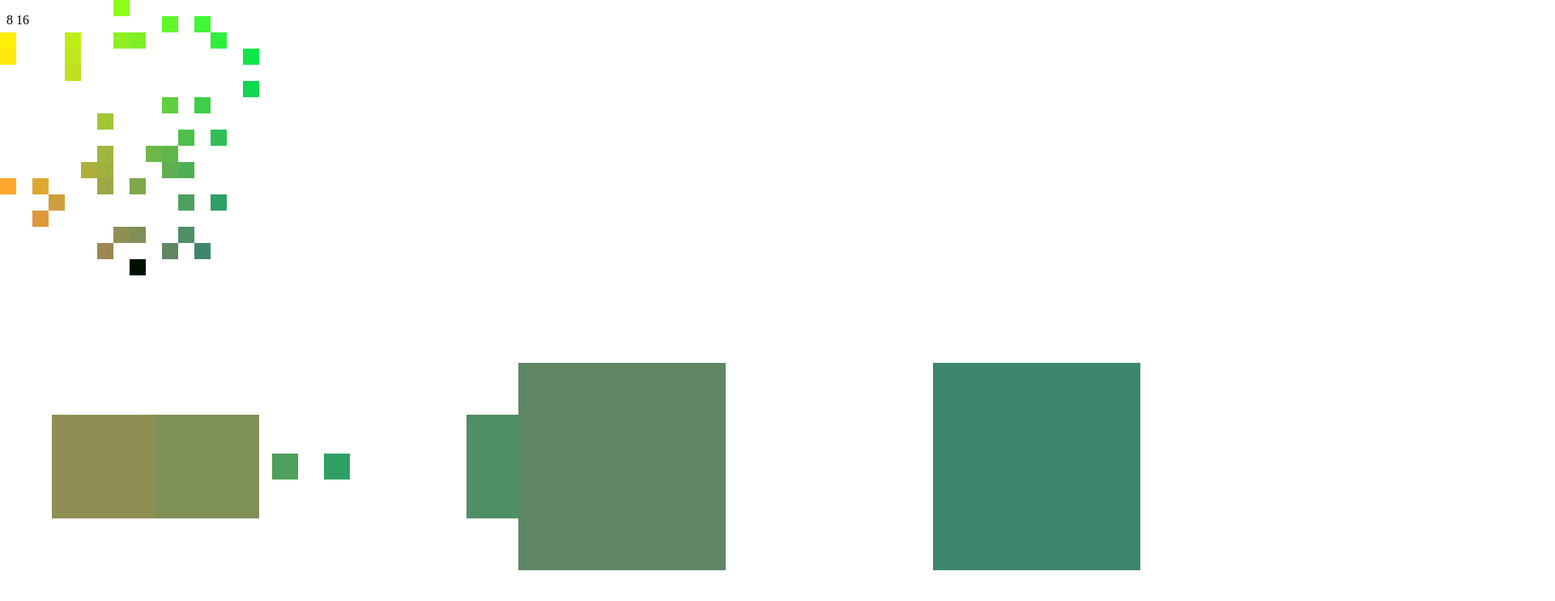
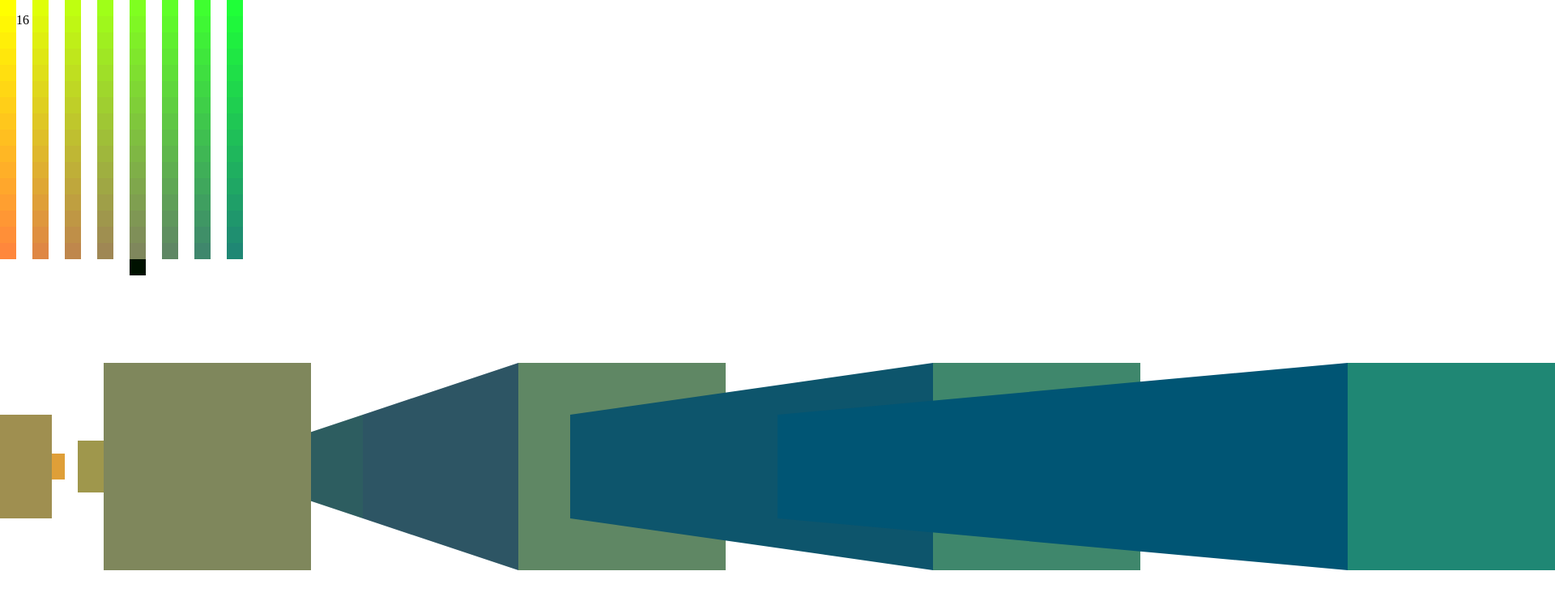
Before and after one commit to lucasw/jsstuff, a plain HTML site: page index.html in a window 1280 px wide. Shown: the whole page at 81% size, 1920 px wide, since content can reach past the window. Drawn offline with Linux system fonts and the light colour scheme.

Commit message:
drawing right side trapezoid walls correctly now, next do left.  Also need to draw trapezoids at y_dist === 0

```diff
--- a/script.js
+++ b/script.js
@@ -4,8 +4,27 @@ var map = new Array();
 for (var i = 0; i < 16; i++) {
   map[i] = new Array();
   for (var j = 0; j < 16; j++) {
-    map[i][j] = Math.random() > 0.8;
+    map[i][j] = (i%2 === 0);//  Math.random() > 0.8;
   }
+}
+
+var drawTrapezoid = function(
+    i, j,
+    x, y,
+    width, height,
+    trap_height, depth,
+    color, the_canvas) {
+  // draw inner part
+  var new_id = 'pix_trap_' + i + '_' + j;
+  var new_div = '<div class="trapezoid_vert" id=' + new_id + '></div>';
+  the_canvas.append(new_div);
+  $('#' + new_id).css('border-right', width + 'px solid ' + color);
+  $('#' + new_id).css('border-top', trap_height + 'px solid transparent');
+  $('#' + new_id).css('border-bottom', trap_height + 'px solid transparent');
+  $('#' + new_id).css('left', x + 'px');
+  $('#' + new_id).css('top',  y + 'px');
+  $('#' + new_id).css('height',  height - trap_height*2 + 'px');
+  $('#' + new_id).css('z-index', depth);
 }
 
 var drawScreen = function(x_pos, y_pos, the_canvas) {
@@ -33,6 +52,7 @@ var drawScreen = function(x_pos, y_pos, the_canvas) {
 
         $('#' + new_id).css('background-color', color);
 
+        //$('#' + new_id).css('color', color);
 
         // 3d view
         var x_dist = i - x_pos;
@@ -47,18 +67,50 @@ var drawScreen = function(x_pos, y_pos, the_canvas) {
           $('#' + new_id).css('height', sz + 'px');
           $('#' + new_id).css('width',  sz + 'px');
           $('#' + new_id).css('background-color', color);
-          $('#' + new_id).css('z-index', -y_dist);
+          $('#' + new_id).css('z-index', -y_dist*2);
 
           var x_center = (x_dist * sz) - sz/2 + sz_3d/2;
+          var y_center = x_offset_3d + sz_3d/2 - sz/2;
           if (true) {
             // (x_center + sz/2 > x_offset_3d) &&
             // (x_center - sz/2 < x_offset_3d + sz_3d)) {
             $('#' + new_id).css('left',
                 (x_center) + 'px');
             $('#' + new_id).css('top',
-                (x_offset_3d + sz_3d/2 - sz/2) + 'px');
+                (y_center) + 'px');
           }
 
+          // draw perspective walls
+          var color_trap = 'rgb('
+            + (255 - i * 16 - 50) + ',' +
+            + (255 - j * 8 - 50)  + ',' +
+            + ((i + j) * 4) +
+          ')';
+
+
+          if (x_dist > 0) {
+            var sz2 = sz_3d / Math.pow(2, y_dist + 1);
+            var x_center2 = (x_dist * sz2) - sz2/2 + sz_3d/2;
+            var y_center2 = x_offset_3d + sz_3d/2 - sz2/2;
+
+            var trap_width = x_center - x_center2;
+/*
+var drawTrapezoid = function(
+    i, j,
+    x, y,
+    width, height,
+    trap_height, depth,
+    color, the_canvas) {
+ */
+            drawTrapezoid(
+                i, j,
+                x_center - trap_width, y_center,
+                trap_width,
+                sz,
+                sz/4,
+                -y_dist*2 - 0,
+                color_trap, the_canvas);
+          }
         } // 3d view
 
       } // is wall
@@ -70,11 +122,11 @@ var drawScreen = function(x_pos, y_pos, the_canvas) {
   var i = x_pos;
   var j = y_pos;
   var new_id = 'map' + i + '_' + j;
-        var new_div = '<div class="block" id=' + new_id + '></div>';
-        the_canvas.append(new_div);
-        $('#' + new_id).css('left', (i * 20) + 'px');
-        $('#' + new_id).css('top',  (j * 20) + 'px');
-        $('#' + new_id).css('background-color', "#001100");
+  var new_div = '<div class="block" id=' + new_id + '></div>';
+  the_canvas.append(new_div);
+  $('#' + new_id).css('left', (i * 20) + 'px');
+  $('#' + new_id).css('top',  (j * 20) + 'px');
+  $('#' + new_id).css('background-color', "#001100");
 
 
   // draw trapezoid
--- a/stylesheet.css
+++ b/stylesheet.css
@@ -31,7 +31,7 @@
   top:0px;
   border-top: 50px solid transparent;
   border-bottom: 50px solid transparent;
-  border-right: 50px solid #aaaaaa;
+  border-right: 80px solid #aaaaaa;
   height: 100px;
   width: 0px;
 }
```
